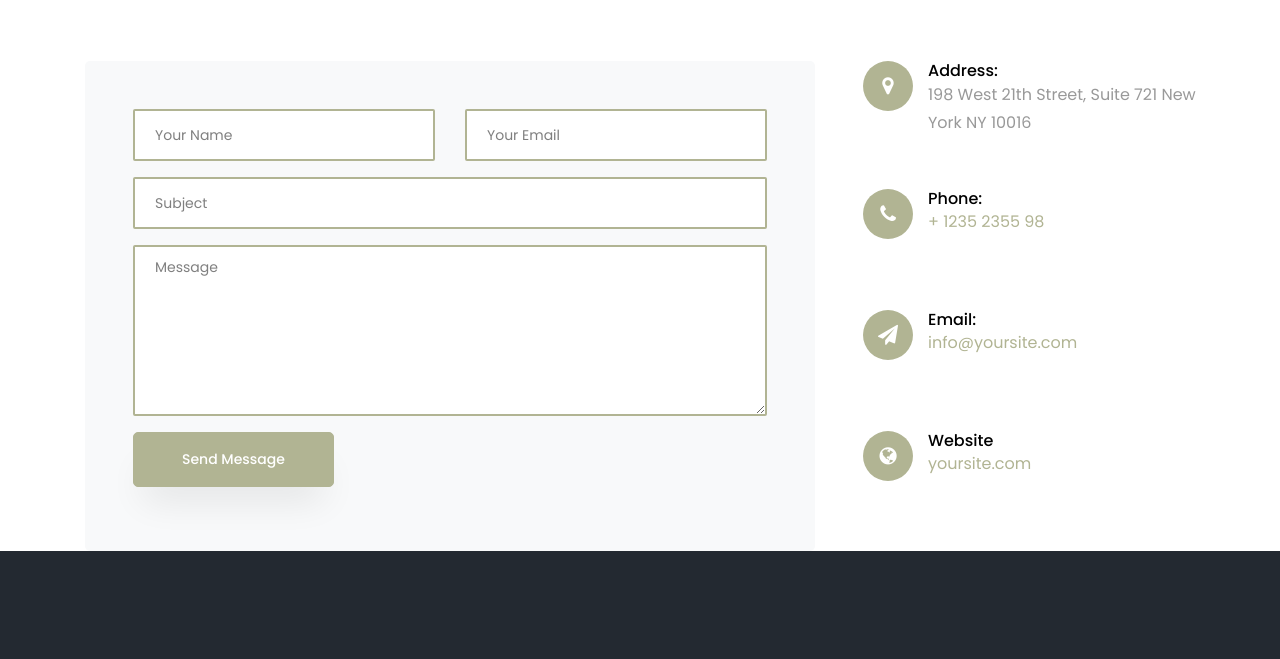
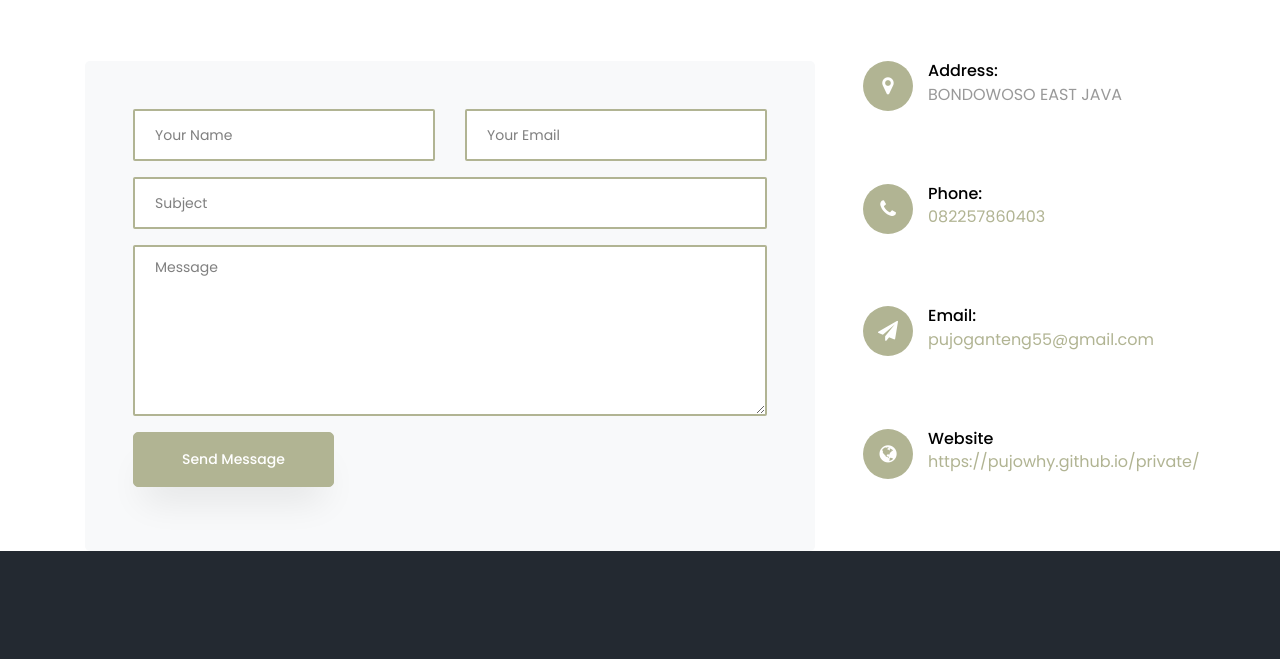
Before and after one commit to pujowhy/private, a plain HTML site: page index.html in a window 1280 px wide. Shown: the part 4215-4874 px from the top of the page. Drawn offline with Linux system fonts and the light colour scheme; some packages are replaced by stand-ins of ours; no server answers; files whose address does not match are found by name.

Commit message:
first commit

```diff
--- a/index.html
+++ b/index.html
@@ -404,7 +404,7 @@
                   <span class="fa fa-map-marker"></span>
                 </div>
                 <div class="text">
-                  <p><span>Address:</span> 198 West 21th Street, Suite 721 New York NY 10016</p>
+                  <p><span>Address:</span> BONDOWOSO EAST JAVA</p>
                 </div>
               </div>
               <div class="dbox w-100 d-flex">
@@ -412,7 +412,7 @@
                   <span class="fa fa-phone"></span>
                 </div>
                 <div class="text">
-                  <p><span>Phone:</span> <a href="tel://1234567920">+ 1235 2355 98</a></p>
+                  <p><span>Phone:</span> <a href="tel://1234567920">082257860403</a></p>
                 </div>
               </div>
               <div class="dbox w-100 d-flex">
@@ -420,7 +420,7 @@
                   <span class="fa fa-paper-plane"></span>
                 </div>
                 <div class="text">
-                  <p><span>Email:</span> <a href="mailto:info@yoursite.com">info@yoursite.com</a></p>
+                  <p><span>Email:</span> <a href="mailto:info@yoursite.com">pujoganteng55@gmail.com</a></p>
                 </div>
               </div>
               <div class="dbox w-100 d-flex">
@@ -428,7 +428,7 @@
                   <span class="fa fa-globe"></span>
                 </div>
                 <div class="text">
-                  <p><span>Website</span> <a href="#">yoursite.com</a></p>
+                  <p><span>Website</span> <a href="#">https://pujowhy.github.io/private/</a></p>
                 </div>
               </div>
             </div>
```
